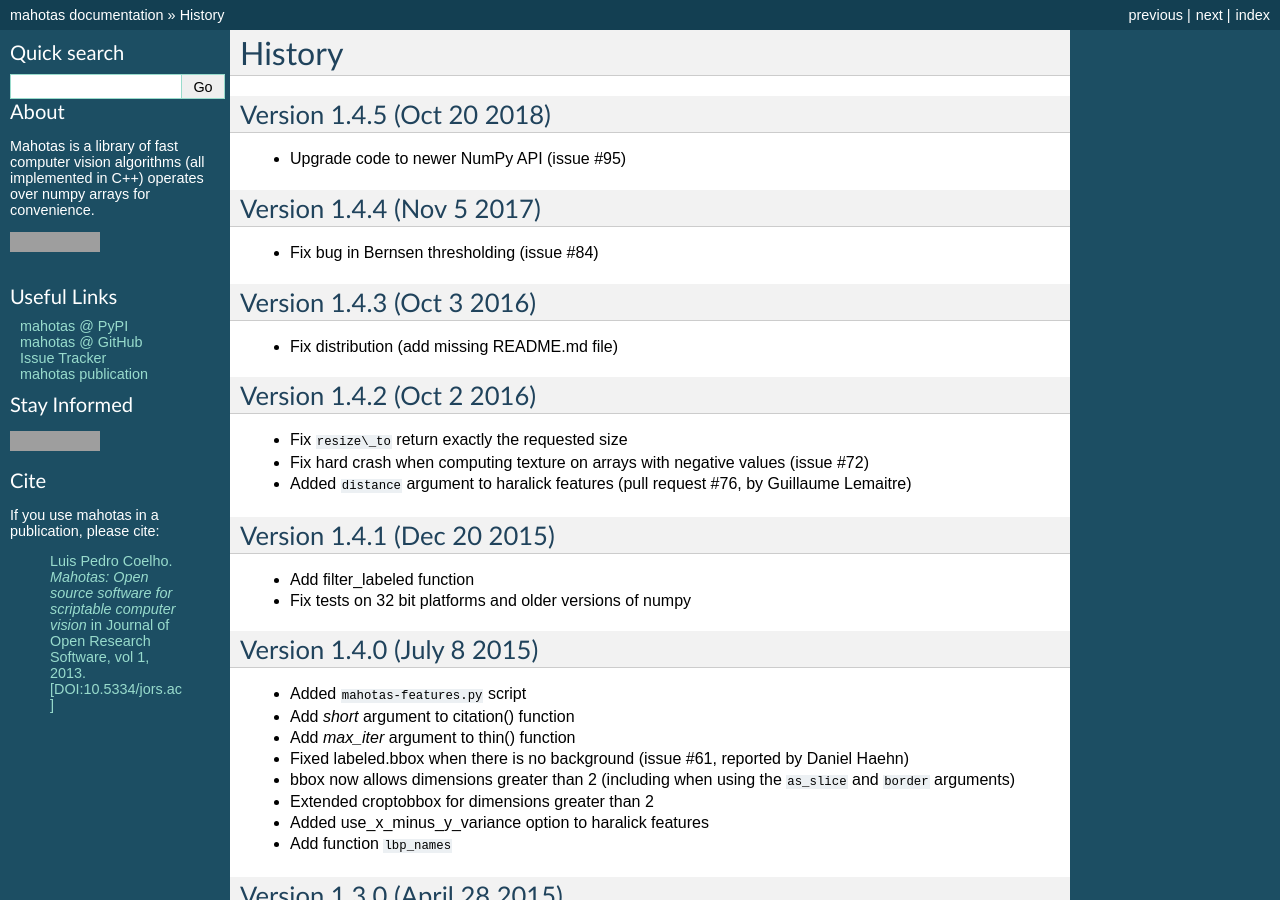
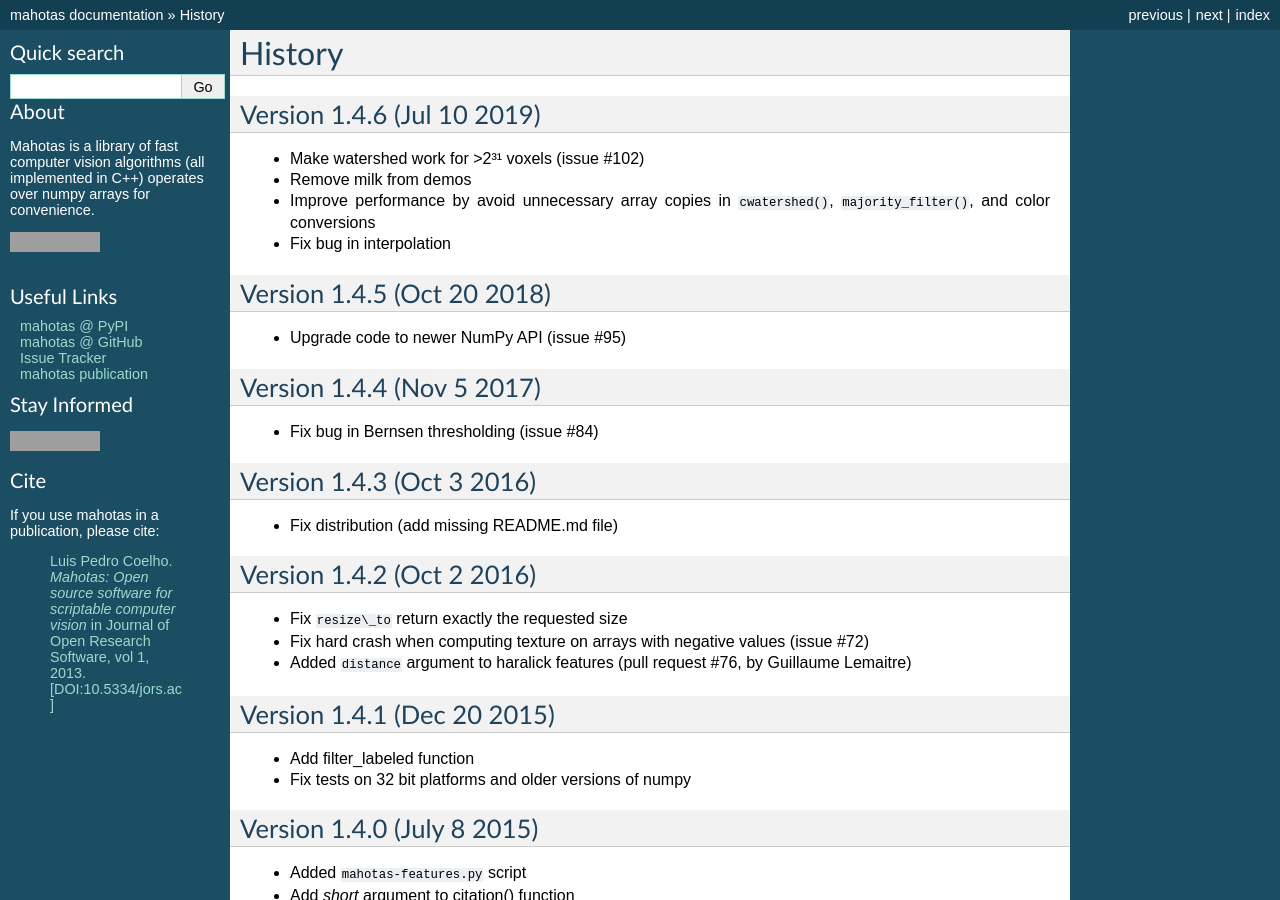
Before and after one commit to luispedro/mahotas, a Sphinx documentation site: the page built from docs/source/history.rst, in a window 1280 px wide and 900 px high, cut to the strip 0-900 px from the top of the window. Built offline with Sphinx 7.4.7, drawn with Linux system fonts in a browser that asks for light colours; formulas are drawn with MathJax 3; the version number could not be read and is left out; grey boxes are pictures that could not be loaded.

Commit message:
RLS Version 1.4.6
Bugfix release

Full `ChangeLog`:
    * Make watershed work for >2³¹ voxels (issue #102)
    * Remove milk from demos
    * Improve performance by avoid unnecessary array copies in
    ``cwatershed()``, ``majority_filter()``, and color conversions
    * Fix bug in interpolation

```diff
--- a/docs/source/history.rst
+++ b/docs/source/history.rst
@@ -2,16 +2,28 @@
 History
 =======
 
+Version 1.4.6 (Jul 10 2019)
+~~~~~~~~~~~~~~~~~~~~~~~~~~~
+
+- Make watershed work for >2³¹ voxels (issue #102)
+- Remove milk from demos
+- Improve performance by avoid unnecessary array copies in ``cwatershed()``,
+  ``majority_filter()``, and color conversions
+- Fix bug in interpolation
+
 Version 1.4.5 (Oct 20 2018)
 ~~~~~~~~~~~~~~~~~~~~~~~~~~~
+
 - Upgrade code to newer NumPy API (issue #95)
 
 Version 1.4.4 (Nov 5 2017)
 ~~~~~~~~~~~~~~~~~~~~~~~~~~
+
 - Fix bug in Bernsen thresholding (issue #84)
 
 Version 1.4.3 (Oct 3 2016)
 ~~~~~~~~~~~~~~~~~~~~~~~~~~
+
 - Fix distribution (add missing README.md file)
 
 Version 1.4.2 (Oct 2 2016)
--- a/setup.py
+++ b/setup.py
@@ -132,6 +132,7 @@
       version = __version__,
       description = 'Mahotas: Computer Vision Library',
       long_description = long_description,
+      long_description_content_type = 'text/markdown',
       author = 'Luis Pedro Coelho',
       author_email = 'luis@luispedro.org',
       license = 'MIT',
```
Also changed, not shown: README.md (+8 -0 lines), 2 other files.
